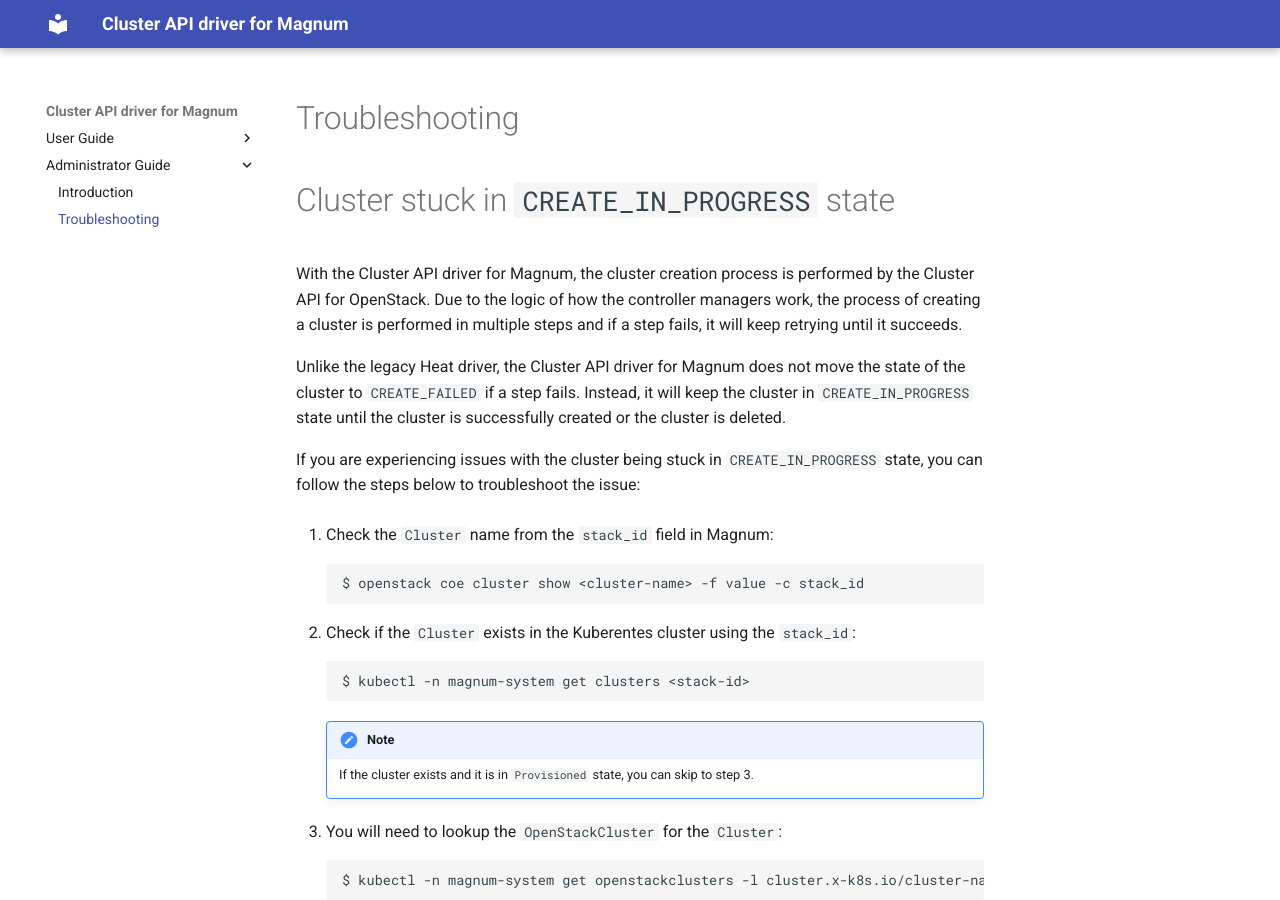
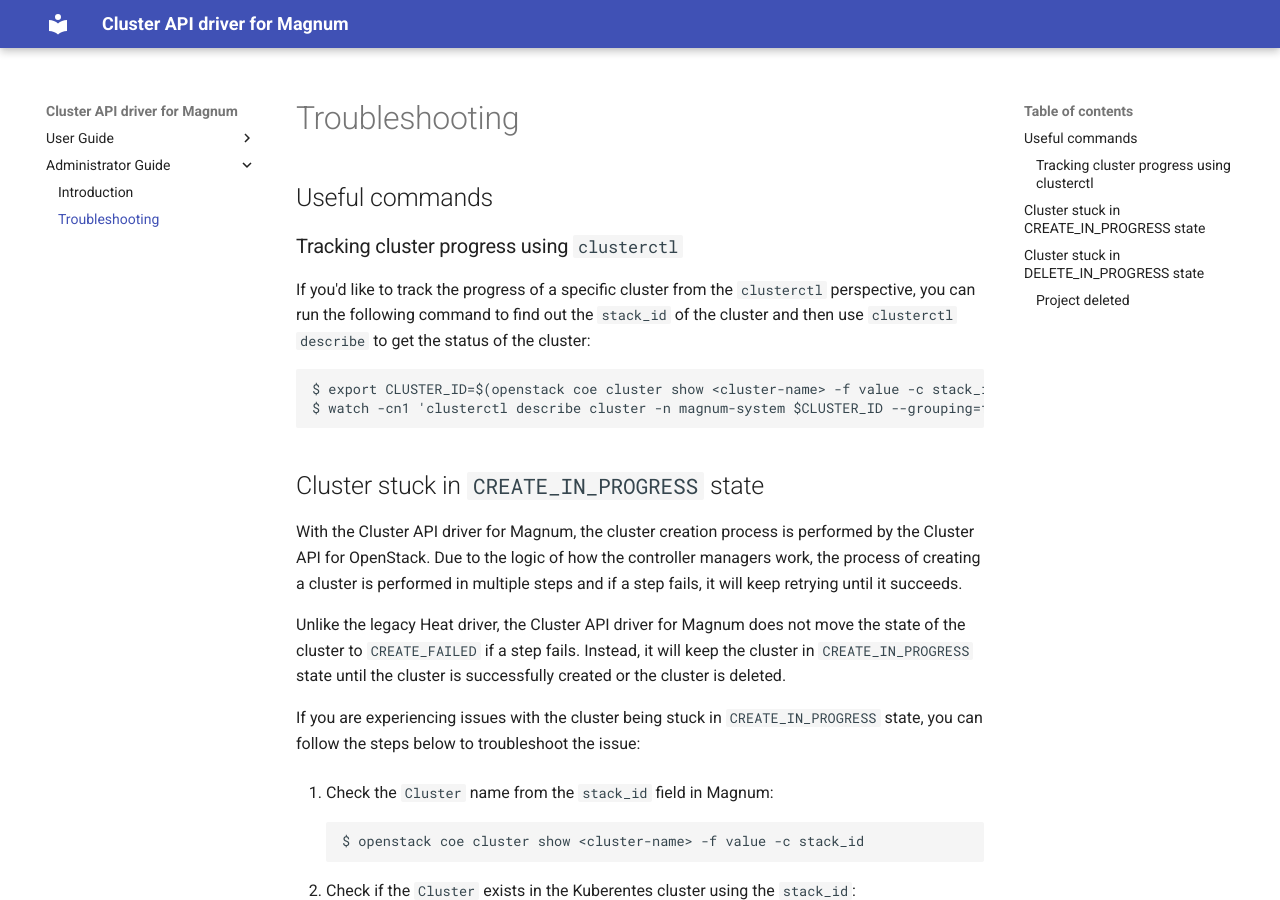
Before and after one commit to vexxhost/magnum-cluster-api, an MkDocs documentation site: the page built from docs/admin/troubleshooting.md, in a window 1280 px wide and 900 px high. Built offline with MkDocs 1.6.1 and Material for MkDocs 9.7.7, drawn with Linux system fonts in a browser that asks for light colours.

Commit message:
doc: added tracking progress

````diff
--- a/docs/admin/troubleshooting.md
+++ b/docs/admin/troubleshooting.md
@@ -1,6 +1,19 @@
 # Troubleshooting
 
-# Cluster stuck in `CREATE_IN_PROGRESS` state
+## Useful commands
+
+### Tracking cluster progress using `clusterctl`
+
+If you'd like to track the progress of a specific cluster from the `clusterctl`
+perspective, you can run the following command to find out the `stack_id` of the
+cluster and then use `clusterctl describe` to get the status of the cluster:
+
+```
+$ export CLUSTER_ID=$(openstack coe cluster show <cluster-name> -f value -c stack_id)
+$ watch -cn1 'clusterctl describe cluster -n magnum-system $CLUSTER_ID --grouping=false --color'
+```
+
+## Cluster stuck in `CREATE_IN_PROGRESS` state
 
 With the Cluster API driver for Magnum, the cluster creation process is
 performed by the Cluster API for OpenStack.  Due to the logic of how the
````
